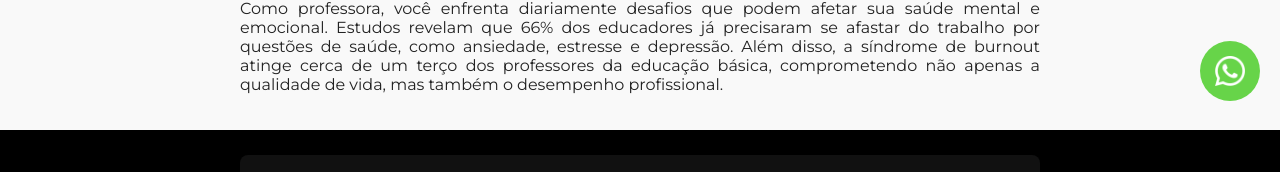
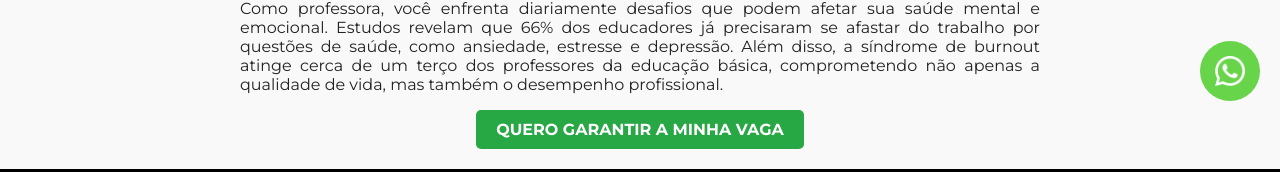
Before and after one commit to jmfantin2/sintonize-MET-com, an Eleventy site: page index.njk in a window 1280 px wide. Shown: the part 679-851 px from the top of the page. Built offline with nearby package versions, Linux system fonts and the light colour scheme; Eleventy itself is replaced by a stand-in of ours; files that its build step writes are made by us from their sources; grey boxes are pictures that could not be loaded.

Commit message:
add missing button

```diff
--- a/index.njk
+++ b/index.njk
@@ -36,6 +36,14 @@ layout: 'base.njk'
       qualidade de vida, mas também o desempenho profissional.
     </p>
   </div>
+
+  <a
+    href="#offer"
+    class="cta-button-end"
+    onclick="gtag_report_conversion('https://payfast.greenn.com.br/92677?b_id_1=106267');"
+  >
+    QUERO GARANTIR A MINHA VAGA
+  </a>
 </section>
 
 <section id="evidences">
```
